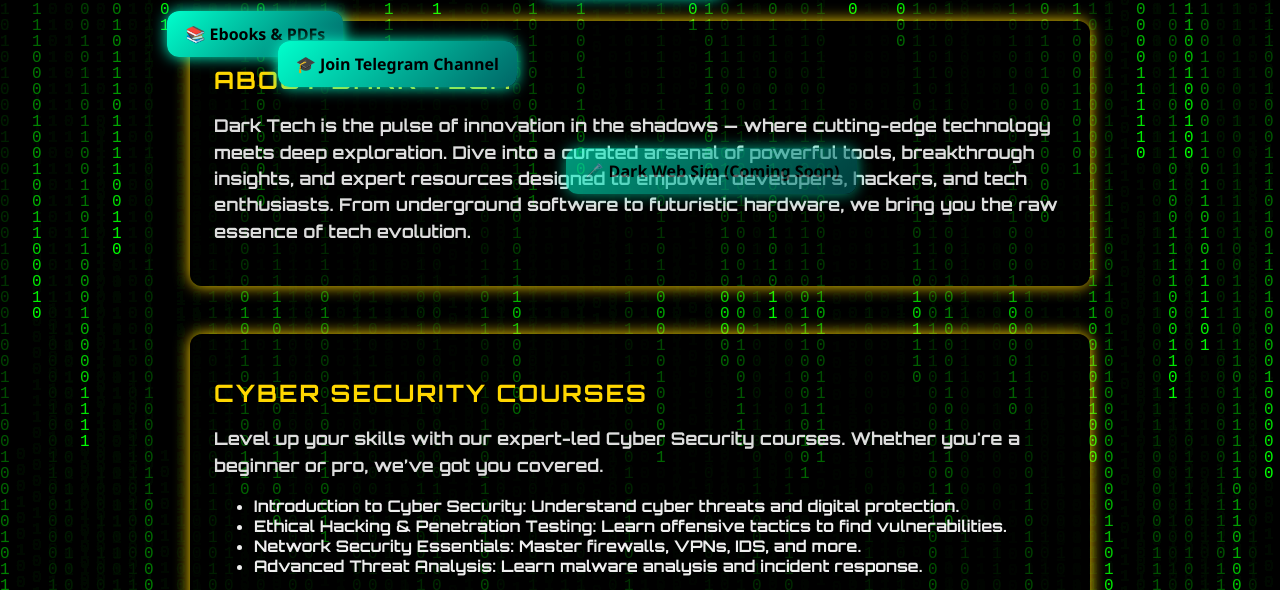
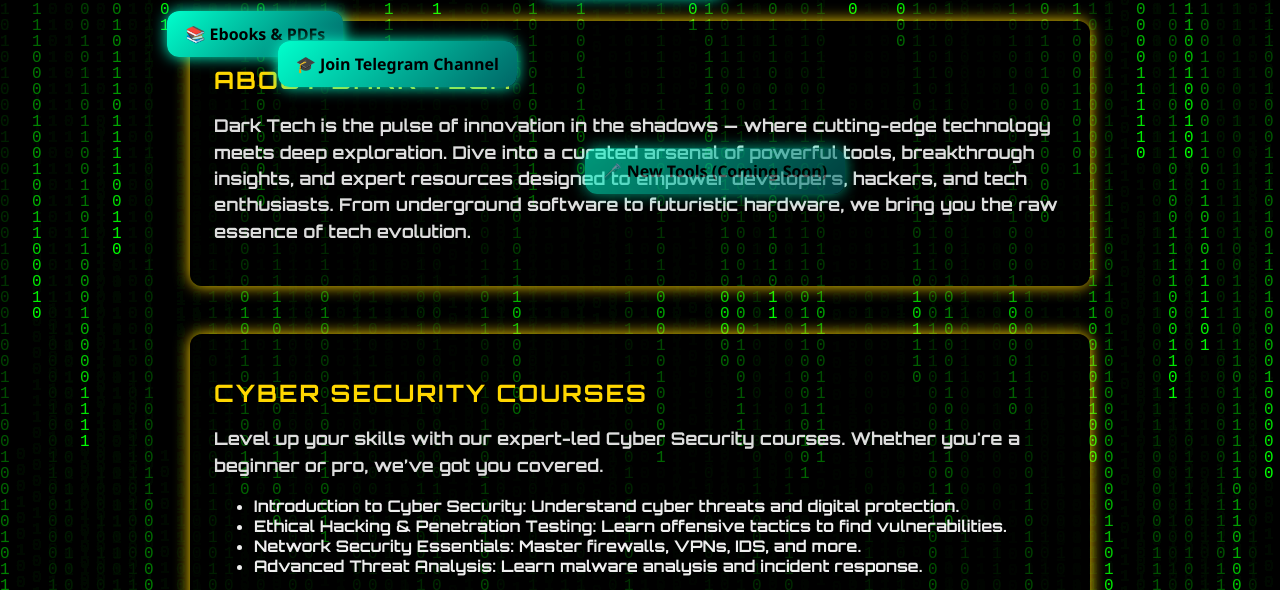
Before and after one commit to Onimix/darktech-, a plain HTML site: page index.html in a window 1280 px wide. Shown: the part 210-800 px from the top of the page. Drawn offline with nearby package versions, Linux system fonts and the light colour scheme; no server answers.

Commit message:
Updated website with latest design and features

```diff
--- a/index.html
+++ b/index.html
@@ -179,7 +179,7 @@
   <a href="https://t.me/+JMBspRMMT74zYWZl" target="_blank" class="floating-btn">📥 Download Zone</a>
   <a href="https://t.me/+JMBspRMMT74zYWZl" target="_blank" class="floating-btn">🎓 Join Telegram Channel</a>
   <a href="https://whatsapp.com/channel/0029Vb6Hq0K7YSdCXtjgzt1x" target="_blank" class="floating-btn">💬 Join WhatsApp Channel</a>
-  <span class="floating-btn" style="cursor: default; opacity: 0.6;">🧪 Dark Web Sim (Coming Soon)</span>
+  <span class="floating-btn" style="cursor: default; opacity: 0.6;">🧪 New Tools (Coming Soon)</span>
 </div>
 <!-- Hacker Animation & Fake Terminal -->
 <div style="display: flex; flex-direction: column; align-items: center; justify-content: center; padding: 30px; margin-top: 40px;">
```
